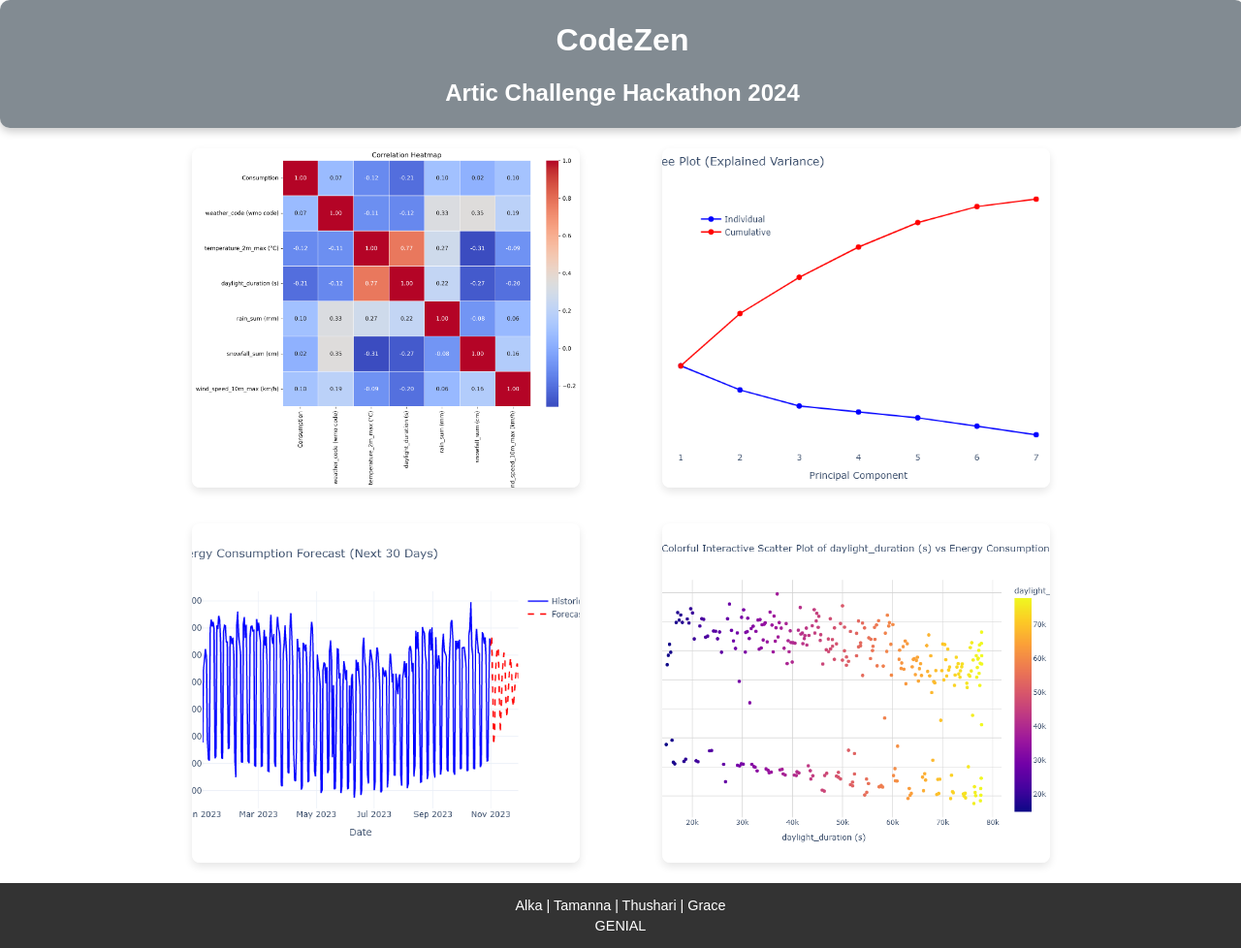
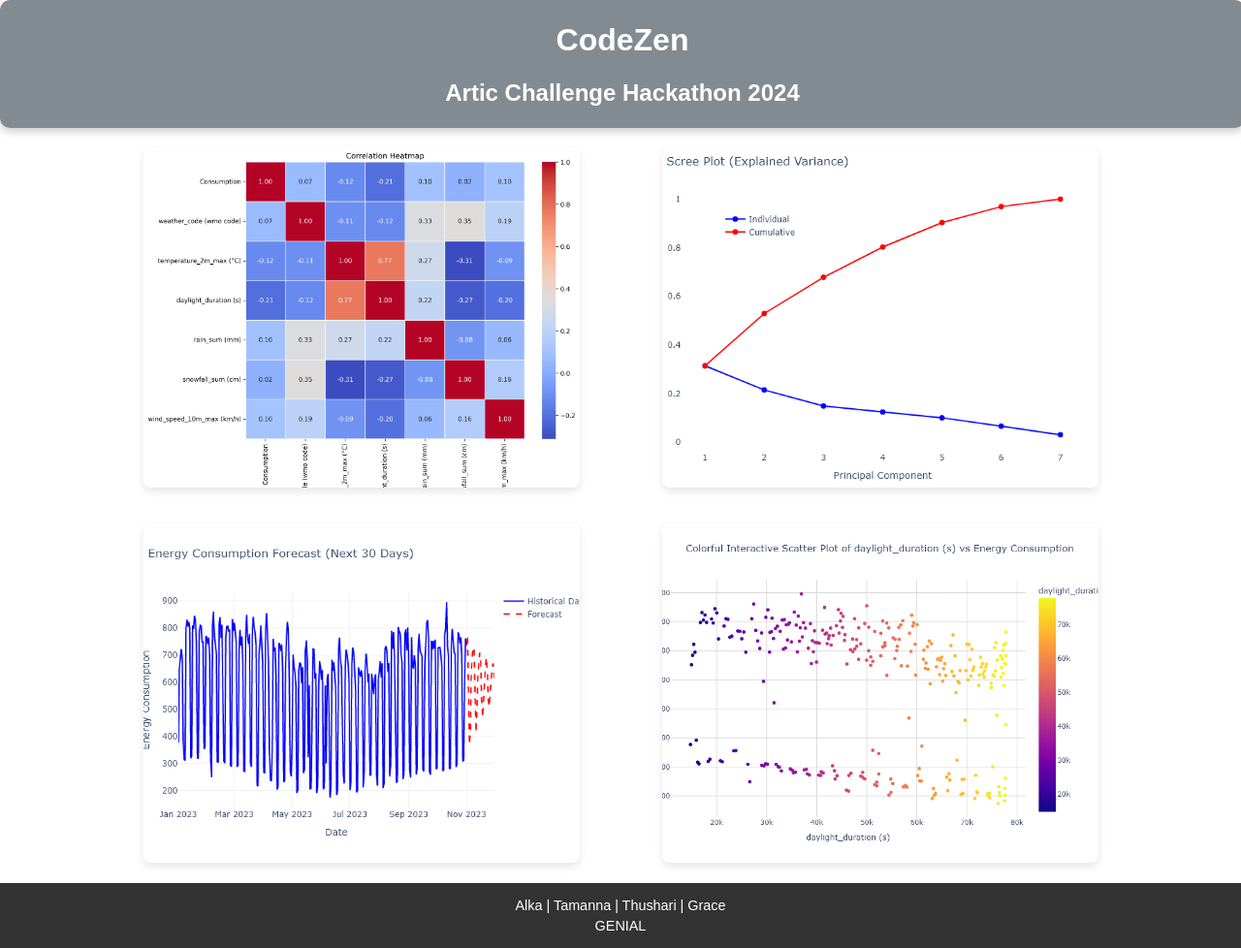
Before and after one commit to Tamanna-Lamia/Hackathon, a Flask app: page /visualize in a window 1280 px wide. Shown: the whole page at 97% size. Run offline with Flask 3, Linux system fonts and the light colour scheme.

Commit message:
removed graph captions and minor file name corrections

```diff
--- a/app/static/analytics.css
+++ b/app/static/analytics.css
@@ -40,15 +40,14 @@ body {
   display: grid;
   grid-template-columns: repeat(2, 1fr); /* 2 cards per row */
   gap: 5px;
-  max-width: 100%;
+  max-height: 100%;
   margin: 5px auto;
-
 }
 
 /* Style for each card */
 figure {
   display: grid;
-  width: 400px;
+  width: 450px;
   height: 350px; /* Adjust height for a more landscape card */
   border-radius: 0.5rem;
   overflow: hidden;
@@ -111,12 +110,11 @@ footer p {
 /* Responsiveness: Adjust to 1 column on small screens */
 @media (max-width: 768px) {
   .card-container {
-      grid-template-columns: 1fr; /* 1 card per row for smaller screens */
+    grid-template-columns: 1fr; /* 1 card per row for smaller screens */
   }
 }
 
 /* Upload form styling */
-
 
 /* Header Analytics styling */
 .headerAnalytics {
--- a/app/templates/analytics.html
+++ b/app/templates/analytics.html
@@ -16,7 +16,7 @@
             {% for plot in plots %}
             <figure>
                 <img src="{{ plot }}" alt="Plot">
-                <figcaption>Dynamic Plot</figcaption>
+                <!-- <figcaption>Dynamic Plot</figcaption> -->
             </figure>
             {% endfor %}
     </div>
```
Also changed, not shown: weatherData/Björnåkerskolan.csv (renamed from weatherData/Björnåkersskolan.csv).
